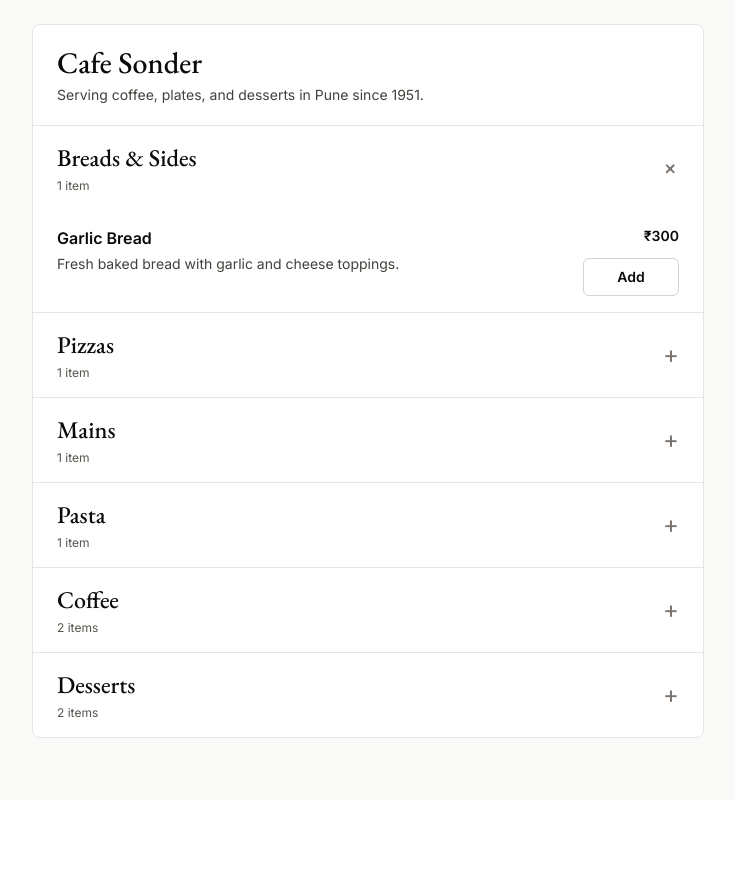
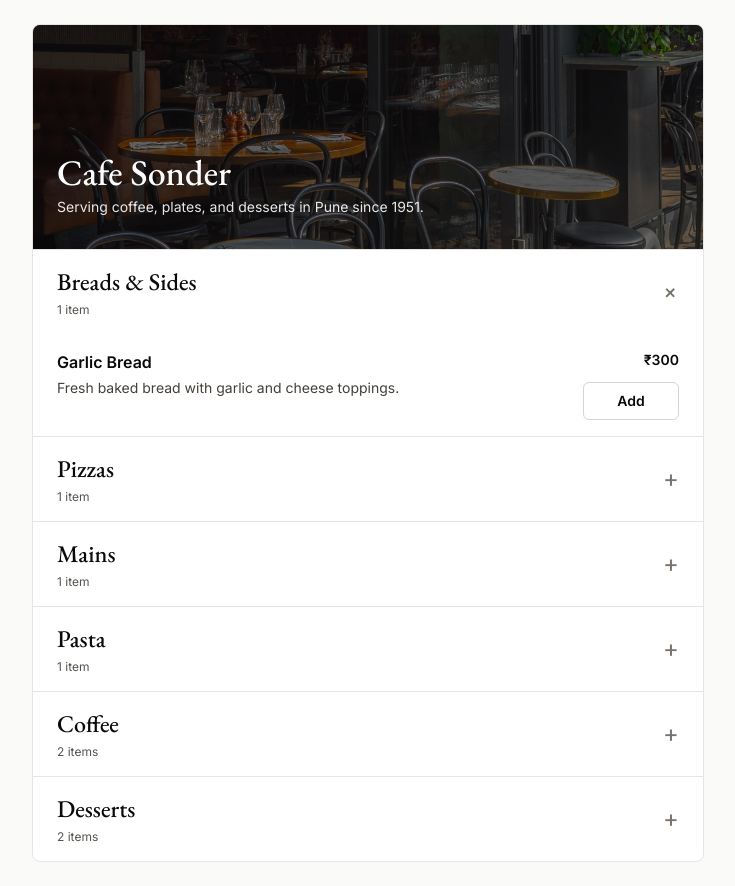
Before and after one commit to ammarOL/sample-slice-menu, a Next.js app: page /menu in a window 1280 px wide. Shown: the whole page, without its empty margins (272-1007 px from the left). Before the commit the page ends 800 px from the top, so only its background shows below. Built offline with nearby package versions, Linux system fonts and the light colour scheme.

Commit message:
Add cafe header background image
Use the cafe image as a horizontal cropped header background with a readable text overlay.

```diff
--- a/app/components/sample-menu.tsx
+++ b/app/components/sample-menu.tsx
@@ -23,13 +23,24 @@ export default function SampleMenu() {
   return (
     <main className="min-h-screen bg-stone-50 px-4 py-6 font-inter text-stone-950">
       <div className="mx-auto max-w-2xl overflow-hidden rounded-lg border border-stone-200 bg-white">
-        <header className="border-b border-stone-200 px-4 py-5 sm:px-6">
-          <h1 className="font-garamond text-3xl font-medium text-stone-950">
-            Cafe Sonder
-          </h1>
-          <p className="mt-1 text-sm text-stone-700">
-            Serving coffee, plates, and desserts in Pune since 1951.
-          </p>
+        <header className="relative isolate min-h-56 overflow-hidden border-b border-stone-200 px-4 py-8 sm:px-6">
+          <div
+            aria-hidden="true"
+            className="absolute inset-0 -z-20 bg-cover bg-[center_72%]"
+            style={{ backgroundImage: "url('/cafe-bg.jpg')" }}
+          />
+          <div
+            aria-hidden="true"
+            className="absolute inset-0 -z-10 bg-stone-950/55"
+          />
+          <div className="relative flex min-h-40 flex-col justify-end text-white">
+            <h1 className="font-garamond text-4xl font-medium text-white">
+              Cafe Sonder
+            </h1>
+            <p className="mt-1 text-sm text-white/90">
+              Serving coffee, plates, and desserts in Pune since 1951.
+            </p>
+          </div>
         </header>
 
         <div>
```
Also changed, not shown: public/cafe-bg.jpg (added).
